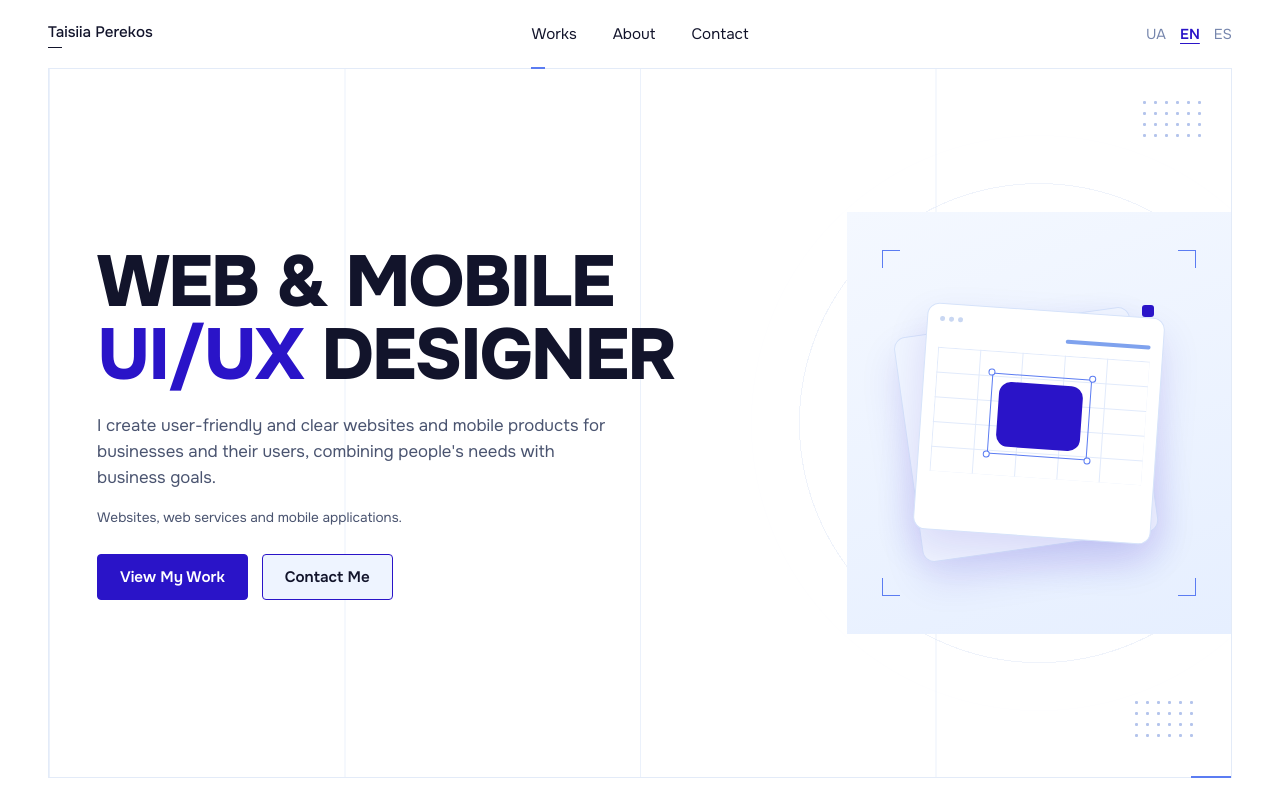
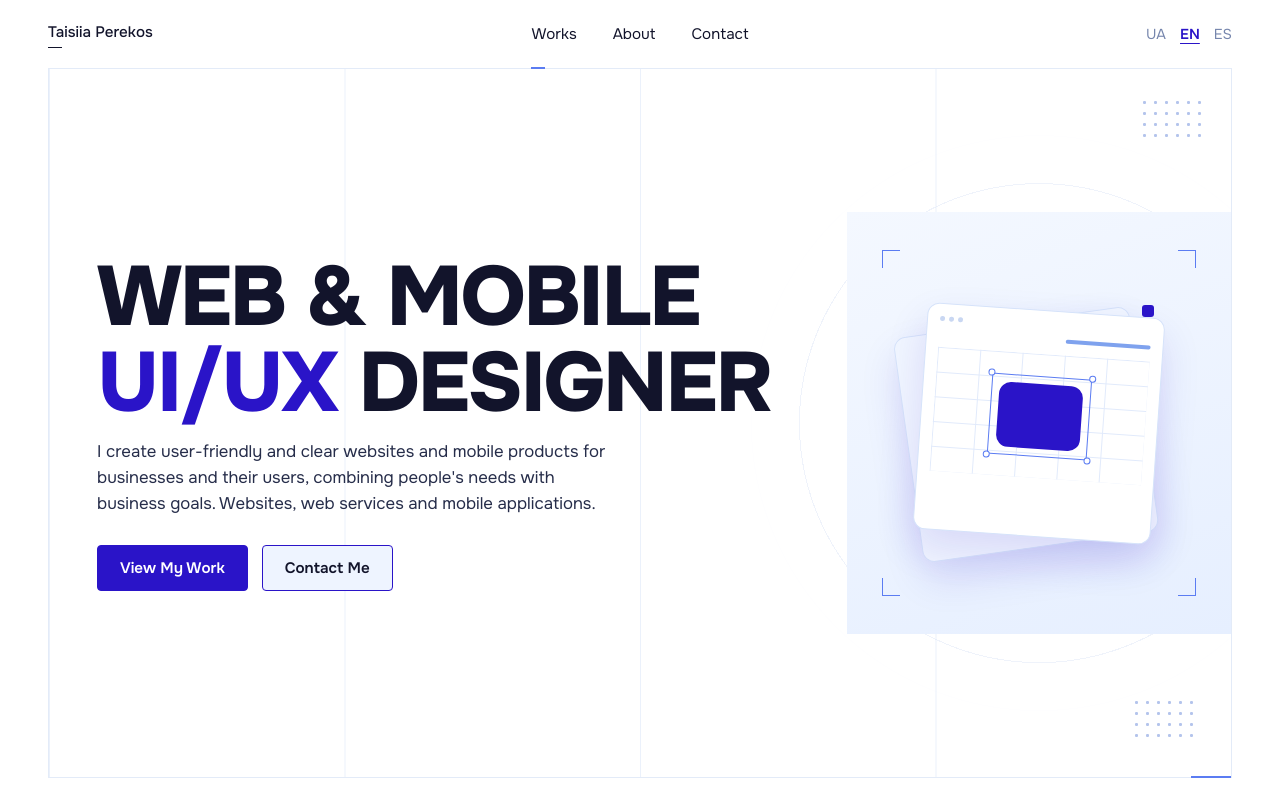
Before and after one commit to perekos98-dev/taisiia-perekos-portfolio, a plain HTML site: page index.html in a window 1280 px wide. Drawn offline with Linux system fonts and the light colour scheme.

Commit message:
Tighten headline spacing, enlarge it, merge subtext into one darker paragraph
Co-Authored-By: Claude Sonnet 5.5 <noreply@anthropic.com>

```diff
--- a/index.html
+++ b/index.html
@@ -40,8 +40,8 @@
         <p class="lead">
           I create user-friendly and clear websites and mobile products for businesses
           and their users, combining people's needs with business goals.
+          Websites, web services and mobile applications.
         </p>
-        <p class="sub">Websites, web services and mobile applications.</p>
         <div class="actions">
           <a class="btn btn-primary" href="#works">View My Work</a>
           <a class="btn btn-secondary" href="#contact">Contact Me</a>
--- a/styles.css
+++ b/styles.css
@@ -88,16 +88,15 @@ a:focus-visible { outline: 2px solid var(--accent); outline-offset: 3px; }
 }
 
 h1 {
-  margin: 0 0 20px;
+  margin: 0 0 12px;
   font-weight: 800;
   text-transform: uppercase;
   letter-spacing: -0.03em;
   line-height: 1.02;
-  font-size: clamp(2.4rem, 6vw, 4.5rem);
+  font-size: clamp(2.5rem, 6.6vw, 5.25rem);
 }
 h1 .accent { color: var(--accent); }
-.lead { margin: 0 0 18px; max-width: 46ch; font-size: 1.05rem; line-height: 1.55; color: var(--muted); }
-.sub { margin: 0 0 28px; font-size: 0.85rem; color: var(--muted); }
+.lead { margin: 0 0 28px; max-width: 46ch; font-size: 1.05rem; line-height: 1.55; color: #262d4a; }
 
 .actions { display: flex; flex-wrap: wrap; gap: 14px; }
 .btn {
```
